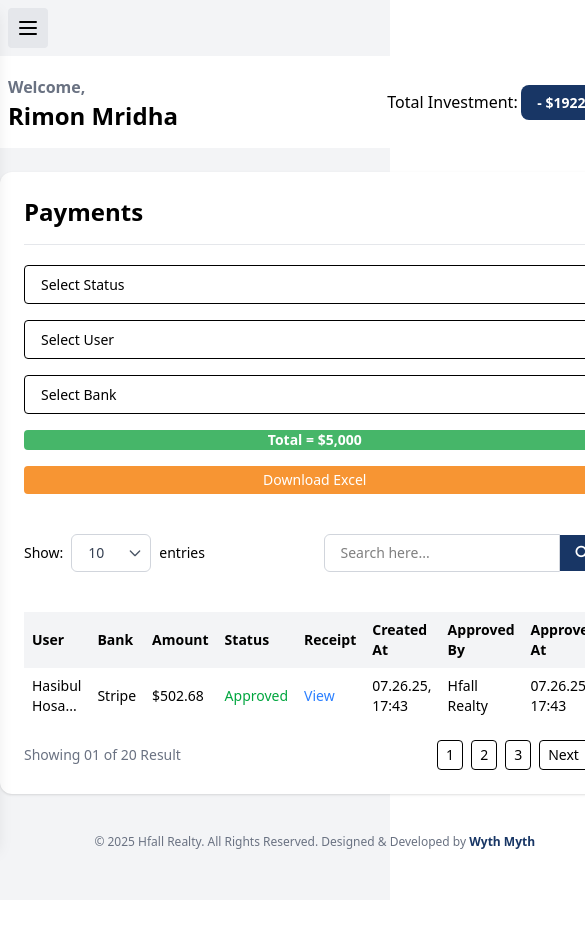
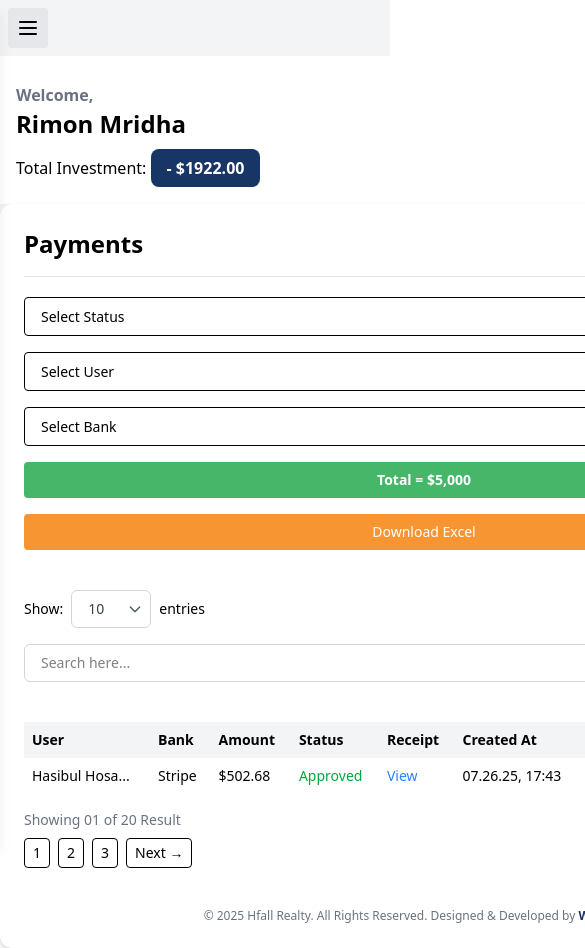
Before and after one commit to mdyeamin/HFall, a plain HTML site: page dashboard/index.html in a window 390 px wide. Shown: the top 948 px of the page, 585 px wide, since content can reach past the window. Before the commit the page ends 900 px from the top, so only its background shows below. Drawn offline with nearby package versions, Linux system fonts and the light colour scheme.

Commit message:
responsive

```diff
--- a/dashboard/index.html
+++ b/dashboard/index.html
@@ -206,19 +206,22 @@
 
             <!-- Main Content -->
             <main class="flex-1">
-                <div class="flex justify-between items-center mb-6 bg-white px-2 py-4">
+                <div
+                    class="flex flex-col md:flex-row justify-between items-start md:items-center gap-4 bg-white px-4 py-6">
                     <div>
-                        <h1 class="text-lg font-semibold"><span class="text-gray-500 text-base">Welcome,</span>
-                            <br> <span class="text-2xl"> Rimon Mridha</span>
+                        <h1 class="text-lg font-semibold">
+                            <span class="text-gray-500 text-base">Welcome,</span><br>
+                            <span class="text-2xl">Rimon Mridha</span>
                         </h1>
-
                     </div>
-                    <div class="">
-                        <p class=""><span class="text-base">Total Investment:</span> <span
-                                class="text-white px-4 py-2 rounded-lg bg-[#183665] font-bold">-
-                                $1922.00</span></p>
+                    <div>
+                        <p class="text-base">
+                            Total Investment:
+                            <span class="text-white px-4 py-2 rounded-lg bg-[#183665] font-bold">- $1922.00</span>
+                        </p>
                     </div>
                 </div>
+
 
                 <div class="bg-white rounded-xl shadow p-6">
                     <div class="flex justify-between items-center mb-4">
@@ -228,28 +231,37 @@
                     <hr class="mb-5 px-5 border-gray-200">
 
                     <!-- Filter -->
-                    <div class="grid grid-cols-1 md:grid-cols-5 gap-4 mb-4">
+                    <div class="grid grid-cols-1 sm:grid-cols-2 md:grid-cols-5 gap-4 mb-4">
                         <select class="border px-3 py-2 rounded w-full">
                             <option>Select Status</option>
                         </select>
+
                         <select class="border px-3 py-2 rounded w-full">
                             <option>Select User</option>
                         </select>
+
                         <select class="border px-3 py-2 rounded w-full">
                             <option>Select Bank</option>
                         </select>
 
-                        <button class="bg-[#46b669] font-bold text-white rounded">Total = $5,000</button>
-                        <button class="bg-[#f79533] text-white px-3 py-1 rounded">Download Excel</button>
+                        <button class="bg-[#46b669] font-bold text-white py-2 rounded w-full">
+                            Total = $5,000
+                        </button>
+
+                        <button class="bg-[#f79533] text-white py-2 rounded w-full">
+                            Download Excel
+                        </button>
                     </div>
 
+
                     <!-- show & search -->
-                    <div class="flex justify-between items-center my-10 ">
-                        <div class="flex items-center gap-2">
+                    <div class="flex flex-col md:flex-row justify-between items-start md:items-center gap-4 my-10">
+                        <!-- Show entries dropdown -->
+                        <div class="flex flex-wrap items-center gap-2">
                             <p>Show:</p>
                             <div class="relative inline-block w-20">
                                 <select
-                                    class="block w-full border border-gray-300 px-4 py-2 pr-10 rounded-md text-gray-700 focus:outline-none focus:ring-2  appearance-none bg-white">
+                                    class="block w-full border border-gray-300 px-4 py-2 pr-10 rounded-md text-gray-700 focus:outline-none focus:ring-2 appearance-none bg-white">
                                     <option>10</option>
                                     <option>20</option>
                                     <option>50</option>
@@ -265,20 +277,24 @@
                             </div>
                             <p>entries</p>
                         </div>
-                        <div class="flex items-center">
+
+                        <!-- Search box -->
+                        <div class="w-full md:w-auto flex">
                             <input type="text" placeholder="Search here..."
-                                class="w-full px-4 py-2 border border-gray-300 rounded-l-md focus:outline-none   focus:border-yellow-[#183665]" />
+                                class="flex-grow px-4 py-2 border border-gray-300 rounded-l-md focus:outline-none focus:border-yellow-500" />
                             <button
-                                class="px-4 py-2 bg-[#183665] text-white font-semibold rounded-r-md  focus:outline-none focus:ring-2">
+                                class="px-4 py-2 bg-[#183665] text-white font-semibold rounded-r-md focus:outline-none focus:ring-2">
                                 <i class="fa-solid fa-magnifying-glass"></i>
                             </button>
                         </div>
-
                     </div>
 
+
                     <!-- Table -->
-                    <div class="overflow-x-auto">
-                        <table class="min-w-full text-left text-sm">
+                    <!-- Only adds horizontal scroll on small screens (md and down) -->
+                    <!-- Scrollable Table Wrapper -->
+                    <div class="w-full overflow-x-auto md:overflow-visible">
+                        <table class="min-w-[800px] w-full text-left text-sm">
                             <thead class="bg-gray-100 font-semibold">
                                 <tr>
                                     <th class="p-2">User</th>
@@ -302,13 +318,13 @@
                                     <td class="p-2">Hfall Realty</td>
                                     <td class="p-2">07.26.25, 17:43</td>
                                 </tr>
-                                <!-- Repeat this row for other entries -->
+                                <!-- More rows -->
                             </tbody>
                         </table>
                     </div>
 
                     <!-- Pagination -->
-                    <div class="flex justify-between items-center mt-4">
+                    <div class="flex flex-col sm:flex-row sm:justify-between items-start sm:items-center mt-4 gap-2">
                         <p class="text-sm text-gray-500">Showing 01 of 20 Result</p>
                         <div class="flex gap-2">
                             <button class="px-2 py-1 border rounded">1</button>
@@ -317,13 +333,13 @@
                             <button class="px-2 py-1 border rounded">Next →</button>
                         </div>
                     </div>
-                </div>
 
-                <!-- Footer -->
-                <footer class="text-center text-gray-500 text-xs mt-10">
-                    © 2025 Hfall Realty. All Rights Reserved. Designed & Developed by <span
-                        class="font-semibold text-[#183665]">Wyth Myth</span>
-                </footer>
+
+                    <!-- Footer -->
+                    <footer class="text-center text-gray-500 text-xs mt-10">
+                        © 2025 Hfall Realty. All Rights Reserved. Designed & Developed by <span
+                            class="font-semibold text-[#183665]">Wyth Myth</span>
+                    </footer>
             </main>
 
         </div>
```
Also changed, not shown: tailwind.config.js (added, +9 -0 lines).
